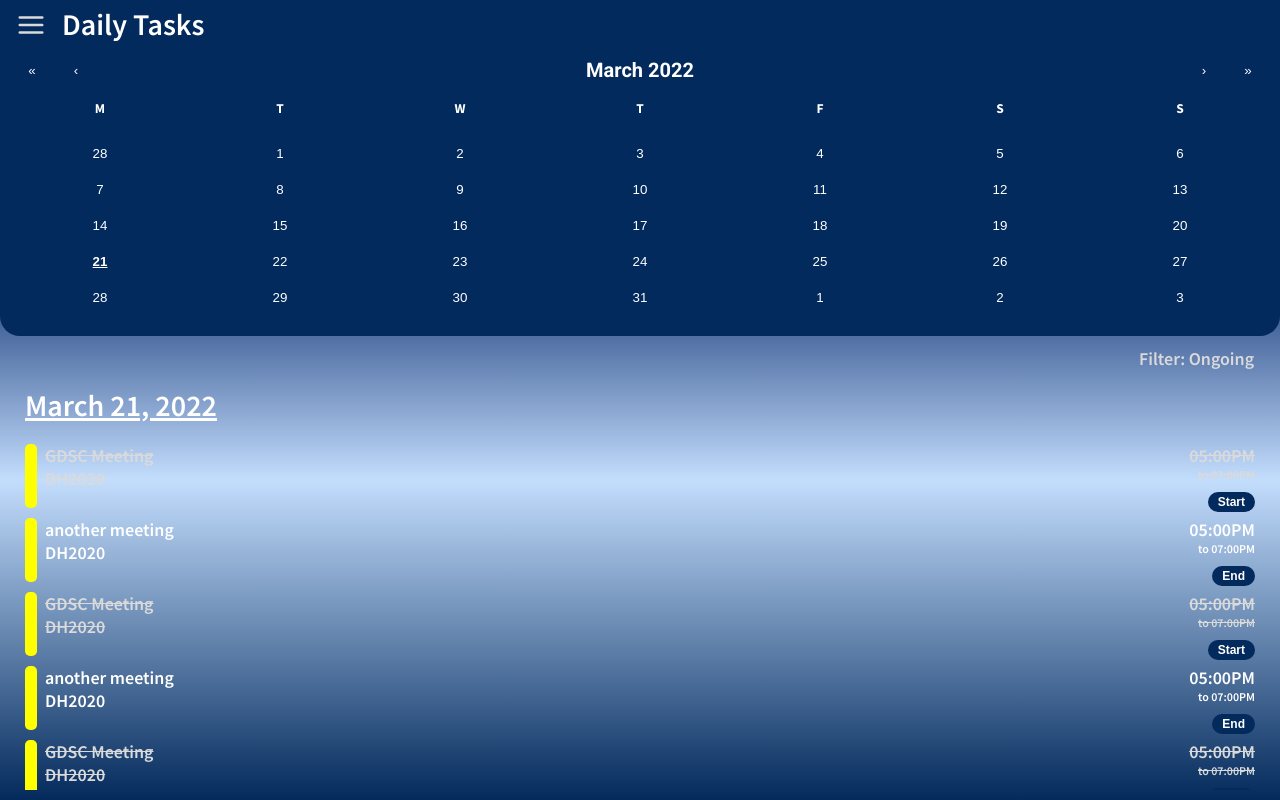
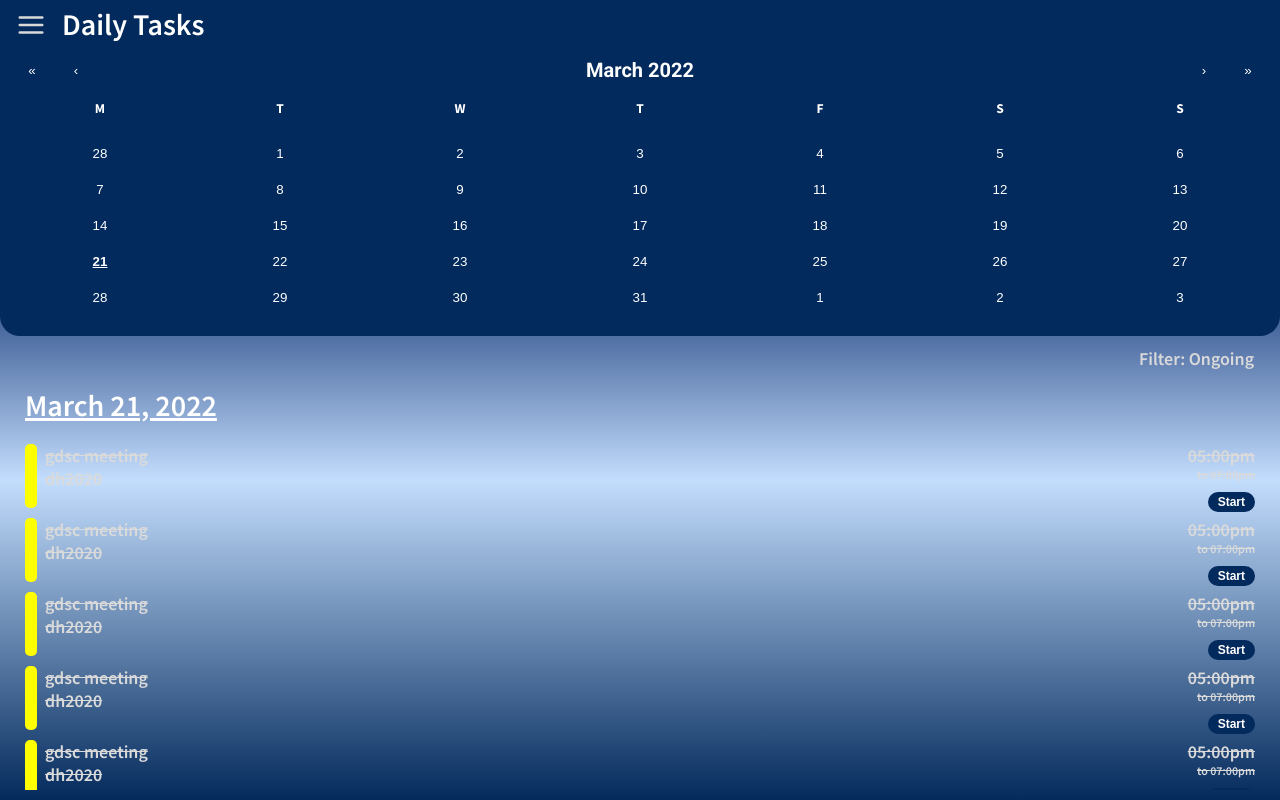
Before and after one commit to utmgdsc/UTimeManager, a React (Create React App) app in the folder client/: page /calendar in a window 1280 px wide. Built offline with nearby package versions, Linux system fonts and the light colour scheme.

Commit message:
Remove '..Text' from props and clean up sample data

```diff
--- a/client/src/components/TaskListView/TaskListView.js
+++ b/client/src/components/TaskListView/TaskListView.js
@@ -8,9 +8,9 @@ const TaskListView = ({ tasks, edittable }) => {
     <li key={ix} style={{ listStyle: "none" }}>
       <TaskCard
         title={task.title}
-        location={task.locationText}
-        startTime={task.startTimeText}
-        endTime={task.endTimeText}
+        location={task.location}
+        startTime={task.startTime}
+        endTime={task.endTime}
         isOngoing={task.isOngoing}
         showDetailsDialog={() => {}}
         edittable={edittable}
--- a/client/src/pages/CalendarPage/CalendarPage.js
+++ b/client/src/pages/CalendarPage/CalendarPage.js
@@ -38,64 +38,17 @@ const CalendarPage = () => {
     setModal(!showModal);
   };
   const [currDate, setCurrDate] = useState(new Date());
-  const children = [
-    {
-      title: "GDSC Meeting",
-      locationText: "DH2020",
-      startTimeText: "05:00PM",
-      endTimeText: "07:00PM",
-      isOngoing: false,
-    },
-    {
-      title: "another meeting",
-      locationText: "DH2020",
-      startTimeText: "05:00PM",
-      endTimeText: "07:00PM",
-      isOngoing: true,
-    },
-    {
-      title: "GDSC Meeting",
-      locationText: "DH2020",
-      startTimeText: "05:00PM",
-      endTimeText: "07:00PM",
-      isOngoing: false,
-    },
-    {
-      title: "another meeting",
-      locationText: "DH2020",
-      startTimeText: "05:00PM",
-      endTimeText: "07:00PM",
-      isOngoing: true,
-    },
-    {
-      title: "GDSC Meeting",
-      locationText: "DH2020",
-      startTimeText: "05:00PM",
-      endTimeText: "07:00PM",
-      isOngoing: false,
-    },
-    {
-      title: "another meeting",
-      locationText: "DH2020",
-      startTimeText: "05:00PM",
-      endTimeText: "07:00PM",
-      isOngoing: true,
-    },
-    {
-      title: "GDSC Meeting",
-      locationText: "DH2020",
-      startTimeText: "05:00PM",
-      endTimeText: "07:00PM",
-      isOngoing: false,
-    },
-    {
-      title: "another meeting",
-      locationText: "DH2020",
-      startTimeText: "05:00PM",
-      endTimeText: "07:00PM",
-      isOngoing: true,
-    },
-  ];
+  const sampleTask = {
+    title: "gdsc meeting",
+    location: "dh2020",
+    startTime: "05:00pm",
+    endTime: "07:00pm",
+    isOngoing: false,
+  };
+  const sampleTasks = [];
+  for (let i = 0; i < 15; i++) {
+    sampleTasks.push({ ...sampleTask });
+  }
 
   // follows the signature in react-calendar documentation
   const dateChangeGetter = (date, _) => {
@@ -117,7 +70,7 @@ const CalendarPage = () => {
       <p className={styles.calendarHeader}>
         {dailyTaskDateFormatter(currDate)}
       </p>
-      <TaskListView tasks={children} edittable={true} />
+      <TaskListView tasks={sampleTasks} edittable={true} />
     </div>
   );
 };
--- a/client/src/pages/TaskHistoryPage/TaskHistoryPage.js
+++ b/client/src/pages/TaskHistoryPage/TaskHistoryPage.js
@@ -3,82 +3,21 @@ import styles from "./TaskHistoryPage.module.css";
 import TaskListView from "../../components/TaskListView/TaskListView.js";
 
 const TaskHistoryPage = () => {
-  const myTasks = [
-    {
-      title: "GDSC Meeting",
-      locationText: "DH2020",
-      startTimeText: "05:00PM",
-      endTimeText: "07:00PM",
-      isOngoing: false,
-    },
-    {
-      title: "another meeting",
-      locationText: "DH2020",
-      startTimeText: "05:00PM",
-      endTimeText: "07:00PM",
-      isOngoing: true,
-    },
-    {
-      title: "GDSC Meeting",
-      locationText: "DH2020",
-      startTimeText: "05:00PM",
-      endTimeText: "07:00PM",
-      isOngoing: false,
-    },
-    {
-      title: "another meeting",
-      locationText: "DH2020",
-      startTimeText: "05:00PM",
-      endTimeText: "07:00PM",
-      isOngoing: true,
-    },
-    {
-      title: "GDSC Meeting",
-      locationText: "DH2020",
-      startTimeText: "05:00PM",
-      endTimeText: "07:00PM",
-      isOngoing: false,
-    },
-    {
-      title: "another meeting",
-      locationText: "DH2020",
-      startTimeText: "05:00PM",
-      endTimeText: "07:00PM",
-      isOngoing: true,
-    },
-    {
-      title: "GDSC Meeting",
-      locationText: "DH2020",
-      startTimeText: "05:00PM",
-      endTimeText: "07:00PM",
-      isOngoing: false,
-    },
-    {
-      title: "another meeting",
-      locationText: "DH2020",
-      startTimeText: "05:00PM",
-      endTimeText: "07:00PM",
-      isOngoing: true,
-    },
-    {
-      title: "another meeting",
-      locationText: "DH2020",
-      startTimeText: "05:00PM",
-      endTimeText: "07:00PM",
-      isOngoing: true,
-    },
-    {
-      title: "another meeting",
-      locationText: "DH2020",
-      startTimeText: "05:00PM",
-      endTimeText: "07:00PM",
-      isOngoing: true,
-    },
-  ];
+  const sampleTask = {
+    title: "gdsc meeting",
+    location: "dh2020",
+    startTime: "05:00pm",
+    endTime: "07:00pm",
+    isOngoing: false,
+  };
+  const sampleTasks = [];
+  for (let i = 0; i < 15; i++) {
+    sampleTasks.push({ ...sampleTask });
+  }
   return (
     <div className={styles.bg}>
       <div className={styles.taskHistoryHeader}>Your Tasks</div>
-      <TaskListView tasks={myTasks} edittable={false} />
+      <TaskListView tasks={sampleTasks} edittable={false} />
     </div>
   );
 };
```
